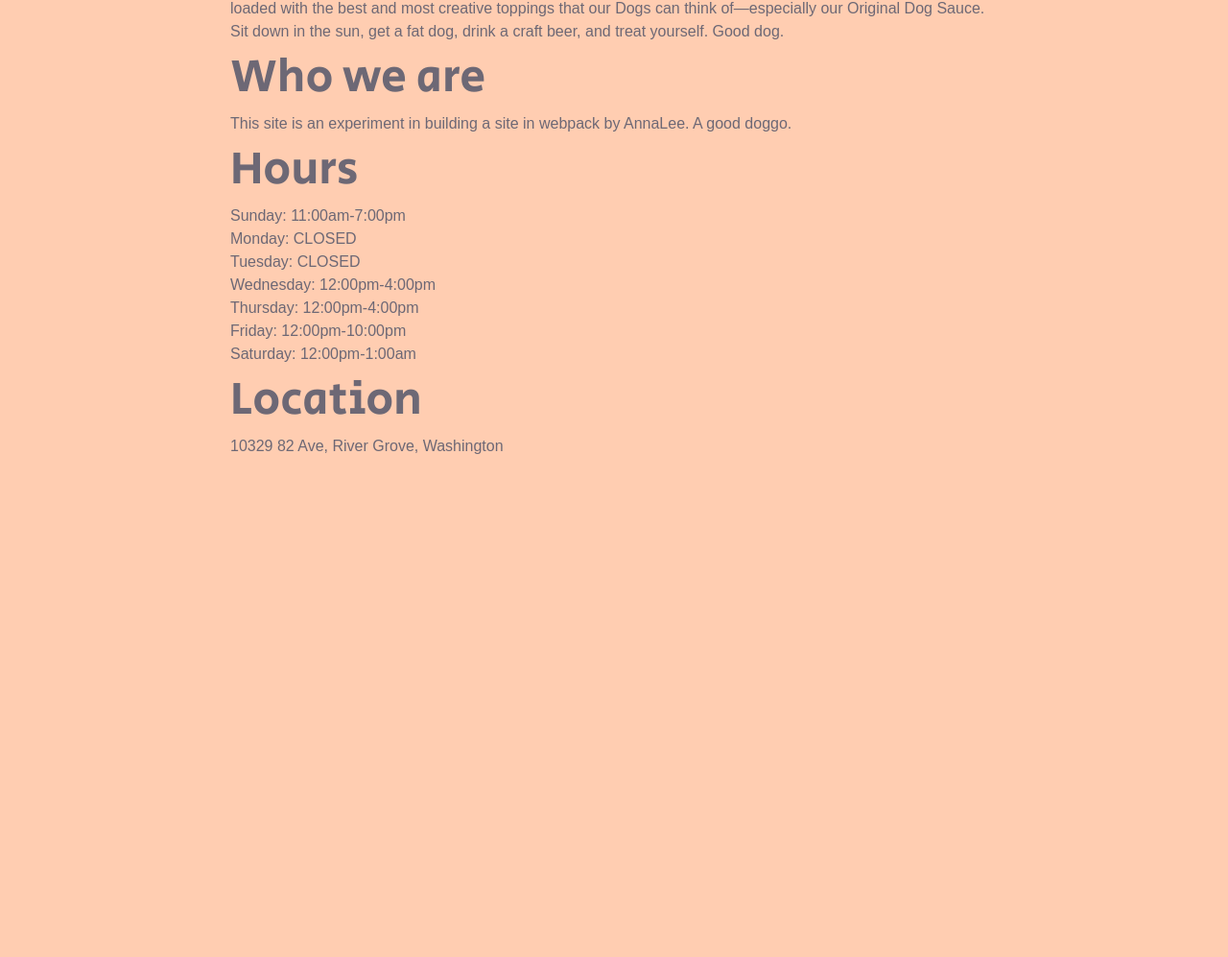
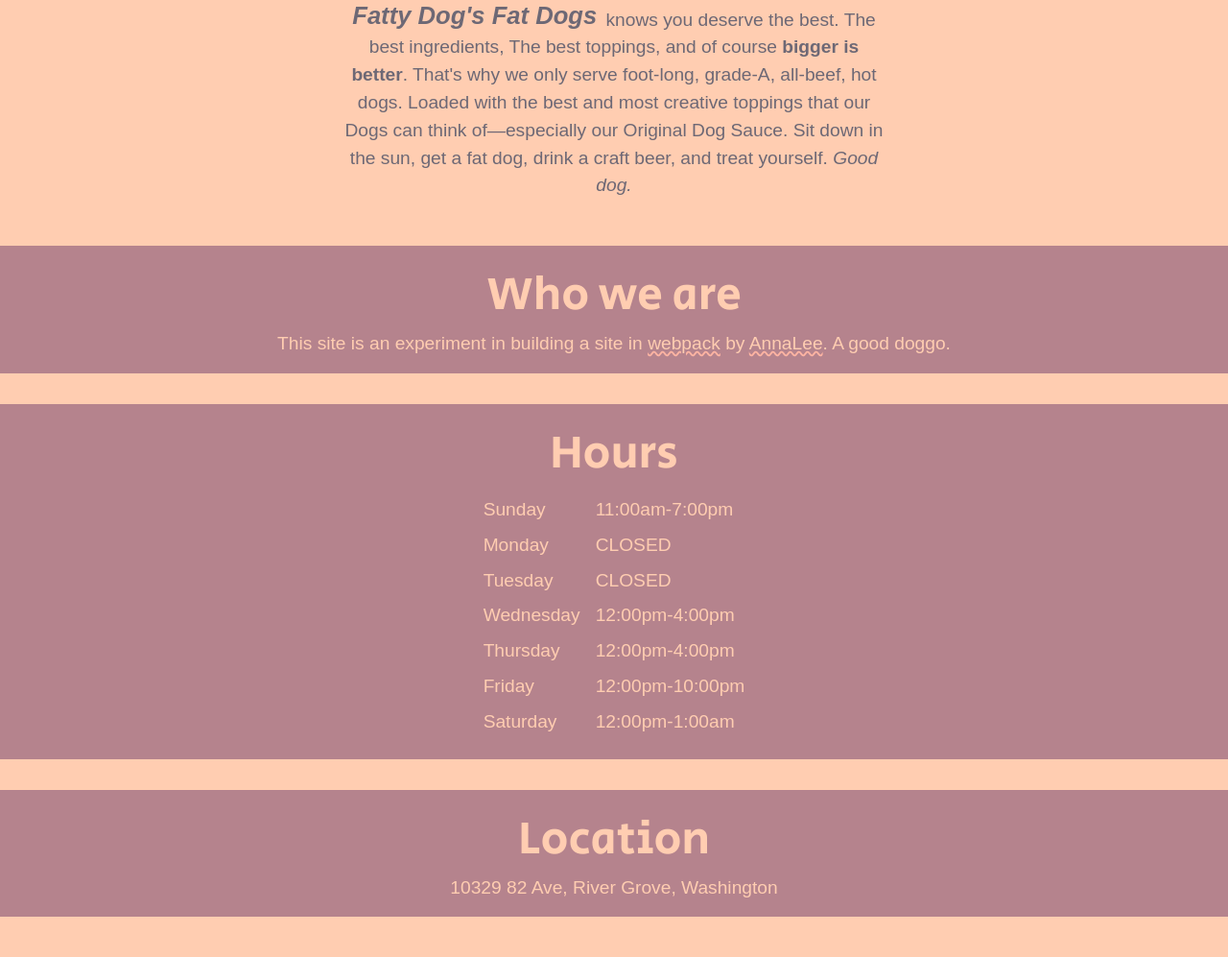
Before and after one commit to PuppyGirlBelly/odin_restauraunt, a website built with webpack: page src/index.html in a window 1280 px wide. Shown: the part 747-1744 px from the top of the page at 96% size. Before the commit the page ends 1224 px from the top, so only its background shows below. Built offline with nearby package versions, Linux system fonts and the light colour scheme; a web font is replaced by a local one.

Commit message:
Finish html and styling mockup

```diff
--- a/src/index.html
+++ b/src/index.html
@@ -7,11 +7,11 @@
   </head>
   <body>
     <!-- <div id="content"></div> -->
-    <div class="max-width">
-      <div class="logo">
-        <h1 class="logo-text"><span class="logo-1">Fatty Dog's</span><span class="logo-2">Fat Dogs</span></h1>
-      </div>
-      <nav class="navigation">
+    <div class="logo width-800px">
+      <h1 class="logo-text"><span class="logo-1">Fatty Dog's</span><span class="logo-2">Fat Dogs</span></h1>
+    </div>
+    <div class="nav-bar">
+      <nav class="navigation width-800px">
         <ul class="nav-list">
           <li class="nav-item"><a href="#">HOME</a></li>
           <li class="nav-item"><a href="#">MENU</a></li>
@@ -21,29 +21,52 @@
     </div>
     <div class="hero">
       <div class="hero-text-wrapper">
-        <p class="hero-text header-text">The Most Dog.</p>
+        <p class="hero-text big-text">The most dog.</p>
         <br>
-        <p class="hero-text header-text">For the goodest Dogs.</p>
+        <p class="hero-text big-text">For the goodest dogs.</p>
       </div>
     </div>
-    <div class="max-width">
-      <p><em>Fatty Dog's Fat Dogs</em> knows you deserve the best when it comes to food. And sometimes, bigger is better, especially when combined with the best ingredients. That's why we only server Grade-A All-Beef Hot Dogs, loaded with the best and most creative toppings that our Dogs can think of—especially our Original Dog Sauce. Sit down in the sun, get a fat dog, drink a craft beer, and treat yourself. Good dog.</p>
-      <div class="info">
-        <h2 class="header-text">Who we are</h2>
-        <p>This site is an experiment in building a site in webpack by AnnaLee. A good doggo.</p>
-        <h2 class="header-text">Hours</h2>
-        <ul>
-          <li>Sunday: 11:00am-7:00pm</li>
-          <li>Monday: CLOSED</li>
-          <li>Tuesday: CLOSED</li>
-          <li>Wednesday: 12:00pm-4:00pm</li>
-          <li>Thursday: 12:00pm-4:00pm</li>
-          <li>Friday: 12:00pm-10:00pm</li>
-          <li>Saturday: 12:00pm-1:00am</li>
-        </ul>
-        <h2 class="header-text">Location</h2>
-        <p>10329 82 Ave, River Grove, Washington</p>
+    <main class="below-fold">
+      <div class="width-600px padding-1rem"><em class="italic bold medium-text">Fatty Dog's Fat Dogs</em> knows you deserve the best. The best ingredients, The best toppings, and of course <em class="bold">bigger is better</em>. That's why we only serve foot-long, grade-A, all-beef, hot dogs. Loaded with the best and most creative toppings that our Dogs can think of—especially our Original Dog Sauce. Sit down in the sun, get a fat dog, drink a craft beer, and treat yourself. <em class="italic">Good dog.</em></div>
+      <div class="light-on-dark padding-1rem">
+        <h2 class="big-text">Who we are</h2>
+        This site is an experiment in building a site in <a href="https://webpack.js.org/" class="link">webpack</a> by <a href="https://transbian.gay" class="link">AnnaLee</a>. A good doggo.
       </div>
-    </div>
+      <div class="light-on-dark padding-1rem">
+        <h2 class="big-text">Hours</h2>
+        <table class="hours width-800px">
+          <tr>
+            <td>Sunday</td><td> 11:00am-7:00pm</td>
+          </tr>
+          <tr>
+            <td>Monday</td><td> CLOSED</td>
+          </tr>
+          <tr>
+            <td>Tuesday</td><td> CLOSED</td>
+          </tr>
+          <tr>
+            <td>Wednesday</td><td> 12:00pm-4:00pm</td>
+          </tr>
+          <tr>
+            <td>Thursday</td><td> 12:00pm-4:00pm</td>
+          </tr>
+          <tr>
+            <td>Friday</td><td> 12:00pm-10:00pm</td>
+          </tr>
+          <tr>
+            <td>Saturday</td><td> 12:00pm-1:00am</td>
+          </tr>
+        </table>
+      </div>
+      <div class="light-on-dark padding-1rem">
+        <h2 class="big-text">Location</h2>
+        10329 82 Ave, River Grove, Washington
+      </div>
+    </main>
+    <footer class="footer">
+      <p class="footer-copy">
+        © 2022 - AnnaLee | <a href="https://github.com/softannalee/odin_restauraunt" class="link"><img src="./img/github.svg" alt="view source on github" class="github-logo"></a>
+      </p>
+    </footer>
   </body>
 </html>
--- a/src/scss/main.scss
+++ b/src/scss/main.scss
@@ -3,21 +3,74 @@
 
 @import url('https://fonts.googleapis.com/css2?family=ABeeZee&family=Secular+One&family=Titan+One&display=swap');
 
-body {
-  background: palette.$c1;
+.dark-on-light {
+  background-color: palette.$c1;
   color: palette.$c5;
-  font-family: 'ABeeZee', sans-serif;
 }
 
-.max-width {
-  max-width: 800px;
+.light-on-dark {
+  background-color: palette.$c4;
+  color: palette.$c1;
+}
+
+.italic {
+  font-style: italic;
+  text-rendering: optimizeLegibility;
+}
+
+.bold {
+  font-weight: bold;
+  text-rendering: optimizeLegibility;
+}
+
+.underline {
+  text-decoration: underline;
+}
+
+.center {
   margin: auto;
 }
 
-.header-text {
+.width-800px {
+  @extend .center;
+  max-width: 800px;
+}
+
+.width-600px {
+  @extend .center;
+  max-width: 600px;
+}
+
+.padding-1rem {
+  padding: 1rem;
+}
+
+.medium-text {
+  @extend .bold;
+  font-size: clamp(1.2rem, 2vw, 2rem);
+  vertical-align: bottom;
+  margin-right: 0.25rem;
+}
+
+.big-text {
   font-family: 'Secular One', sans-serif;
   text-rendering: optimizeLegibility;
   font-size: clamp(2rem, 5vw, 3rem);
+  vertical-align: bottom;
+}
+
+.link {
+  text-decoration: palette.$c2 wavy underline;
+
+  &:hover, &:active {
+    color: palette.$c2;
+  }
+}
+
+body {
+  @extend .dark-on-light;
+  font-family: 'ABeeZee', sans-serif;
+  font-size: 1.2rem;
 }
 
 .logo {
@@ -39,26 +92,42 @@
   }
 
   &-1 {
+    background-color: palette.$c2;
+    border-left: 12px solid palette.$c2;
+    border-right: 12px solid palette.$c2;
+
     margin-bottom: -0.5rem;
-    background-color: palette.$c2;
     transform: rotate(2deg);
   }
 
   &-2 {
     background-color: palette.$c3;
+    border-left: 12px solid palette.$c3;
+    border-right: 12px solid palette.$c3;
+
     transform: rotate(-3deg);
   }
 }
 
+.nav-bar {
+  position: sticky;
+  top: 0;
+  z-index: 10;
+
+  background: palette.$c4;
+  color: palette.$c1;
+
   .navigation {
     .nav-list {
       display: flex;
+      flex-flow: row;
       justify-content: space-around;
     }
 
     .nav-item {
-    @extend .header-text;
-    display: inline-block;
+      @extend .big-text;
+      @extend .link;
+    }
   }
 }
 
@@ -75,7 +144,7 @@
   image-rendering: pixelated;
 
   width: 100vw;
-  height: 50vh;
+  height: clamp(40vh, 40vw, 50vh);
 
   display: flex;
   justify-content: center;
@@ -98,3 +167,30 @@
     line-height: 2;
   }
 }
+
+.below-fold {
+  text-align: center;
+
+  & > * {
+    margin-top: 2rem;
+  }
+
+  .hours{
+    text-align: left;
+    border-collapse: separate;
+    border-spacing: 1rem 0.5rem;
+  }
+}
+
+.footer {
+  text-align: center;
+  margin-top: 3rem;
+  margin-bottom: 1rem;
+
+  .github-logo {
+    height: 1.5rem;
+    display: inline-block;
+    vertical-align: text-bottom;
+    filter: invert(44%) sepia(13%) saturate(322%) hue-rotate(221deg) brightness(88%) contrast(88%);
+  }
+}
```
Also changed, not shown: src/img/github.svg (added). Lines whose indentation alone changed are shown as unchanged.
